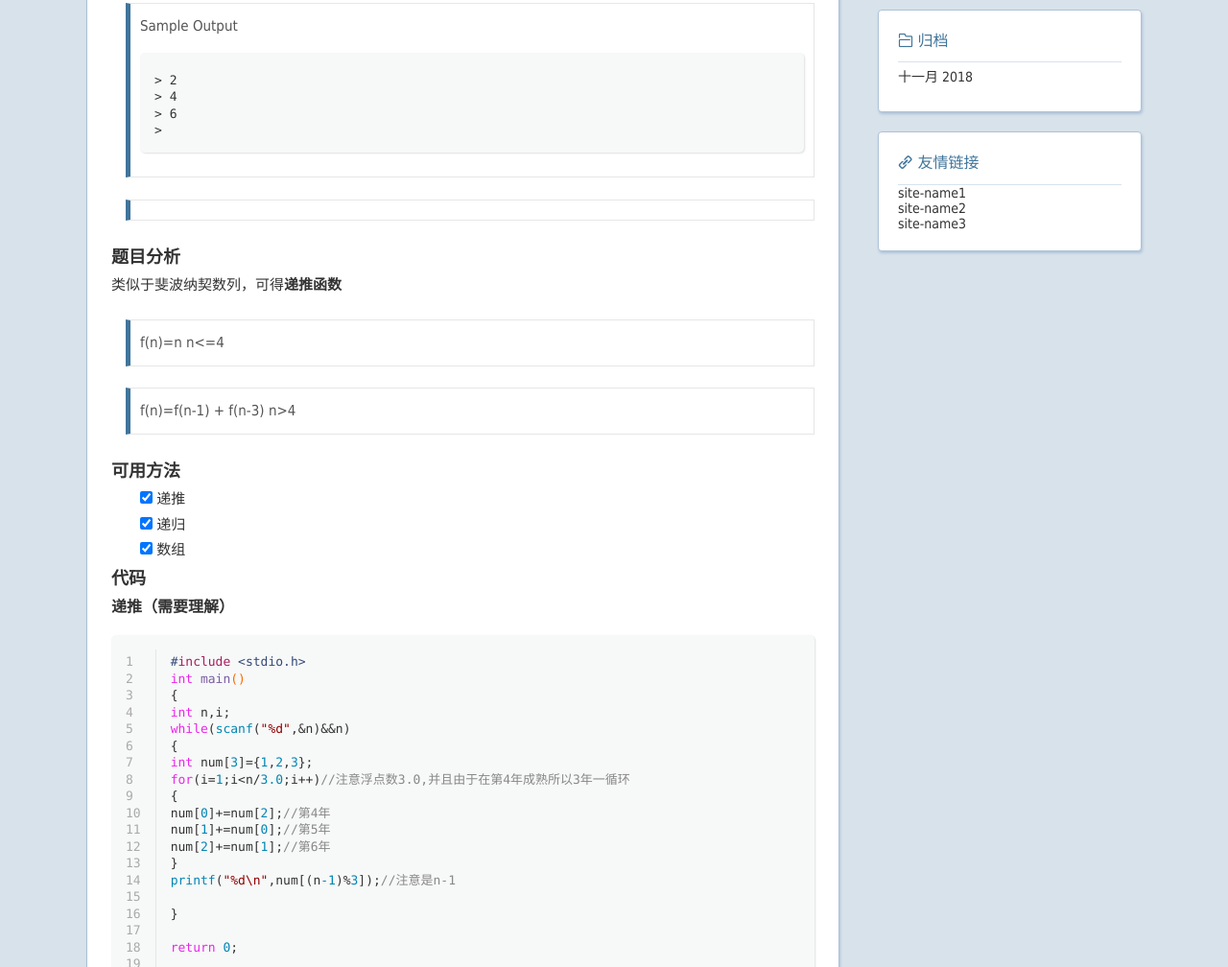
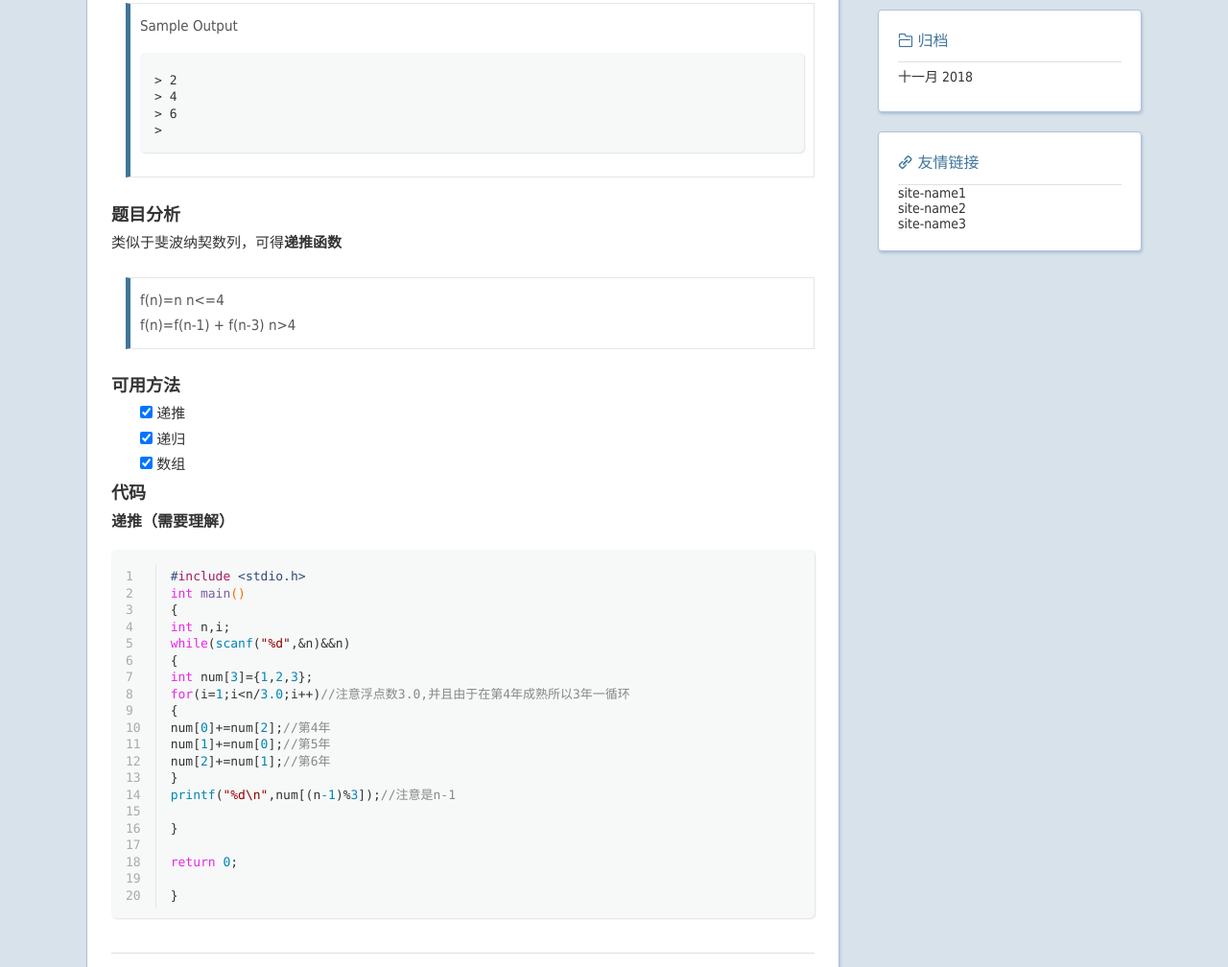
Before and after one commit to oneflybird/oneflybird.github.io, a plain HTML site: page 2018/11/13/母牛的故事/index.html in a window 1280 px wide. Shown: the part 1076-2084 px from the top of the page at 96% size. Drawn offline with Linux system fonts and the light colour scheme; some packages are replaced by stand-ins of ours; a script that the page names is missing; a web font is replaced by a local one.

Commit message:
Site updated: 2018-11-13 21:21:48

```diff
--- a/2018/11/13/母牛的故事/index.html
+++ b/2018/11/13/母牛的故事/index.html
@@ -13,13 +13,9 @@
 <p>Sample Output</p>
 <figure class="highlight plain"><table><tr><td class="gutter"><pre><span class="line">1</span><br><span class="line">2</span><br><span class="line">3</span><br><span class="line">4</span><br></pre></td><td class="code"><pre><span class="line">&gt; 2</span><br><span class="line">&gt; 4</span><br><span class="line">&gt; 6</span><br><span class="line">&gt;</span><br></pre></td></tr></table></figure>
 </blockquote>
-<blockquote>
-</blockquote>
 <h2 id="题目分析"><a href="#题目分析" class="headerlink" title="题目分析"></a>题目分析</h2><p>类似于斐波纳契数列，可得<strong>递推函数</strong></p>
 <blockquote>
 <p>f(n)=n        n&lt;=4</p>
-</blockquote>
-<blockquote>
 <p>f(n)=f(n-1) + f(n-3) n&gt;4</p>
 </blockquote>
 <h2 id="可用方法"><a href="#可用方法" class="headerlink" title="可用方法"></a>可用方法</h2><ul>
```
